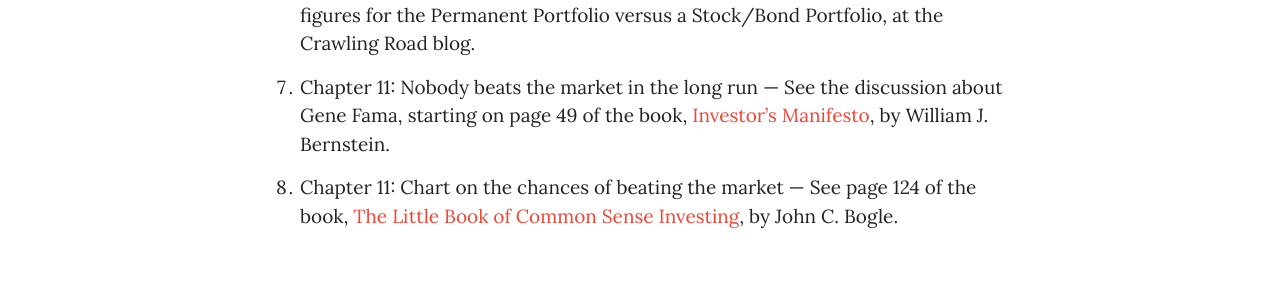
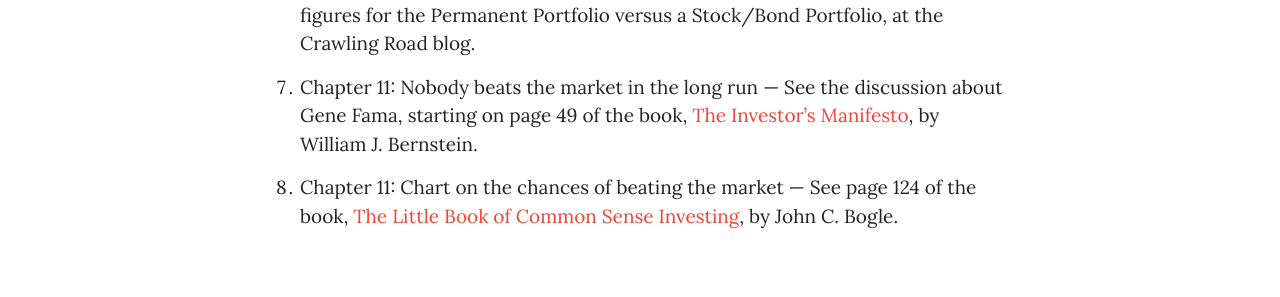
Before and after one commit to dafacto/moneyforsomething, a Jekyll site: the page built from _chapters/19_references.md, in a window 1280 px wide. Shown: the part 839-1136 px from the top of the page. Built offline with Jekyll 4.4.1, drawn with Linux system fonts in a browser that asks for light colours; some web fonts are replaced; some of the changed lines change nothing that is shown.

Commit message:
Fix references

```diff
--- a/_chapters/19_references.md
+++ b/_chapters/19_references.md
@@ -19,6 +19,6 @@
 
 6. Chapter 10: Sample allocation performance — See 1974 to 2008 performance figures for the Permanent Portfolio versus a Stock/Bond Portfolio, at the Crawling Road blog.
 
-7. Chapter 11: Nobody beats the market in the long run — See the discussion about Gene Fama, starting on page 49 of the book, <a href="https://www.amazon.com/Investors-Manifesto-Prosperity-Armageddon-Everything/dp/1118073762">Investor’s Manifesto</a>, by William J. Bernstein.
+7. Chapter 11: Nobody beats the market in the long run — See the discussion about Gene Fama, starting on page 49 of the book, <a href="{{ site.data.books.investor_manifesto.url }}">{{ site.data.books.investor_manifesto.title }}</a>, by {{ site.data.books.investor_manifesto.author }}.
 
 8. Chapter 11: Chart on the chances of beating the market — See page 124 of the book, <a href="https://www.amazon.com/Little-Book-Common-Sense-Investing-ebook/dp/B075Z6HSCJ/makalu-20/">The Little Book of Common Sense Investing</a>, by John C. Bogle.
```
